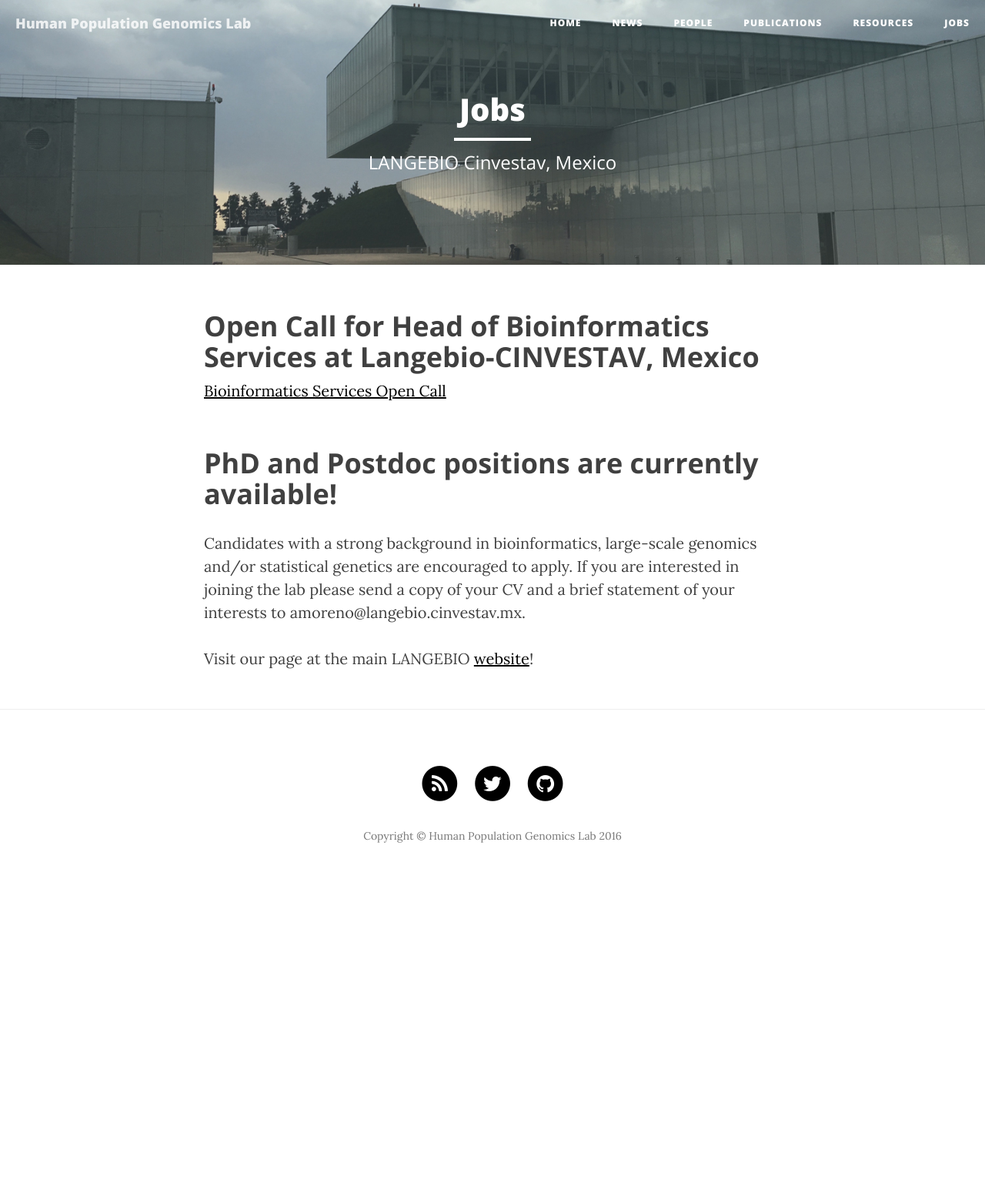
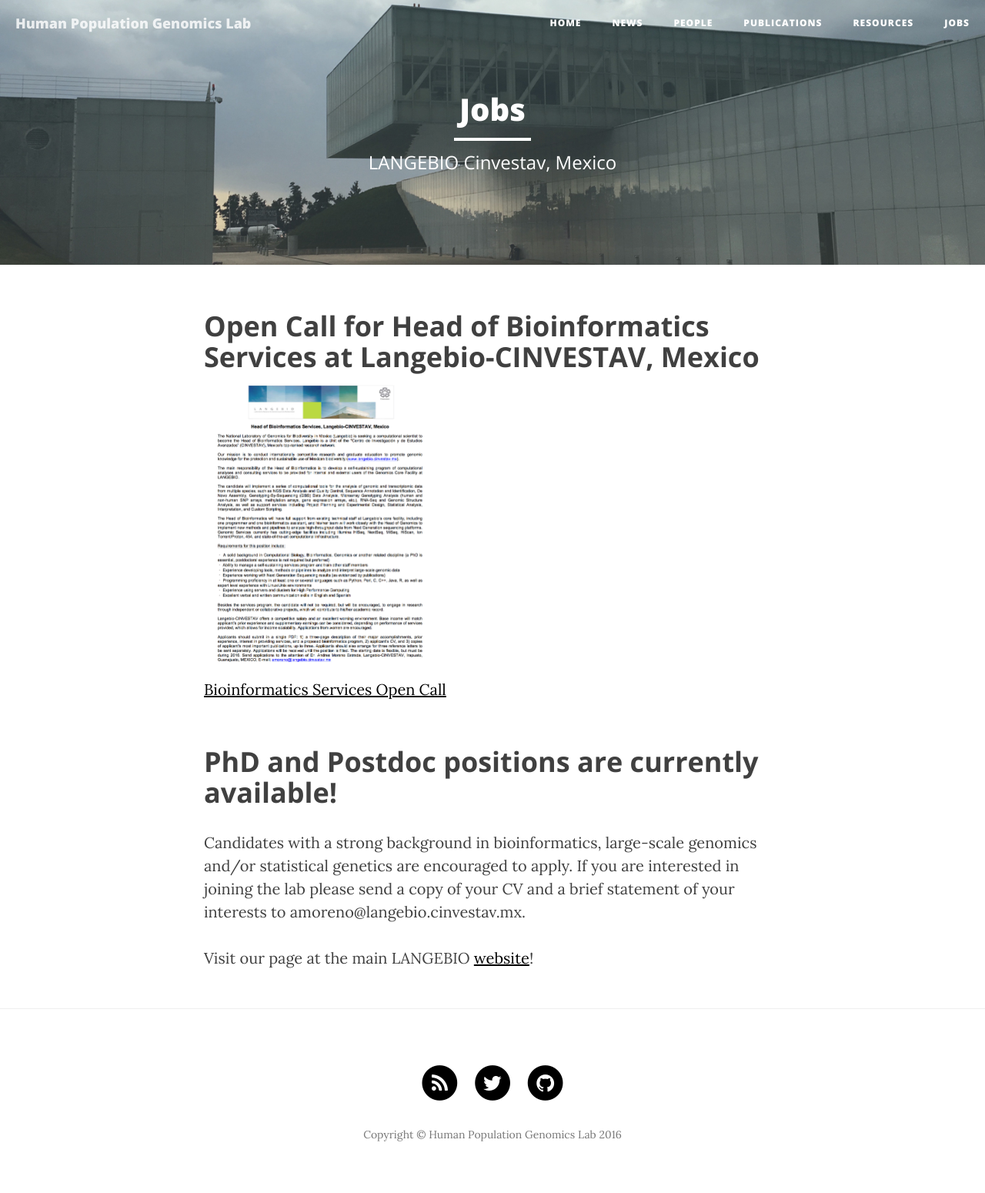
Before and after one commit to milkshakeplustip/milkshakeplustip.github.io, a Jekyll site: the page built from e_jobs.html, in a window 1280 px wide. Shown: the whole page at 77% size. Built offline with Jekyll 4.4.1, drawn with Linux system fonts in a browser that asks for light colours; nearby versions of some CDN libraries; before the commit the page ends 1162 px from its top, so only the background shows below that.

Commit message:
pdf image

```diff
--- a/e_jobs.html
+++ b/e_jobs.html
@@ -5,6 +5,7 @@
 header-img: "img/join_1500_blue_2.jpg"
 ---
 <h2 class="section-heading">Open Call for Head of Bioinformatics Services at Langebio-CINVESTAV, Mexico</h2>
+<img src="/img/pdf_1.jpg" alt="PDF_open_call" height="300" width="300">
 <a href="/pdf/Bioinformatics_services_open_call_2016_ENGLISH.pdf"><u>Bioinformatics Services Open Call</u></a>
 <h2 class="section-heading">PhD and Postdoc positions are currently available!</h2>
 <p>Candidates with a strong background in bioinformatics, large-scale genomics and/or statistical genetics are encouraged to apply. If you are interested in joining the lab please send a copy of your CV and a brief statement of your interests to amoreno@langebio.cinvestav.mx.</p>
```
Also changed, not shown: img/pdf_1.jpg (added).
